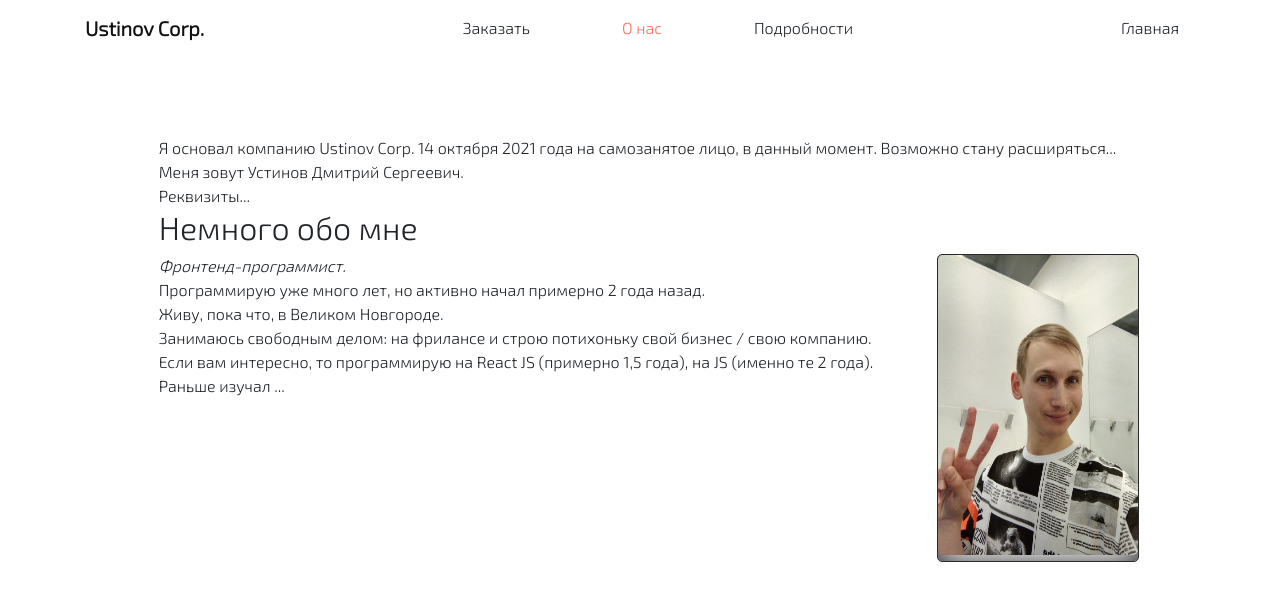
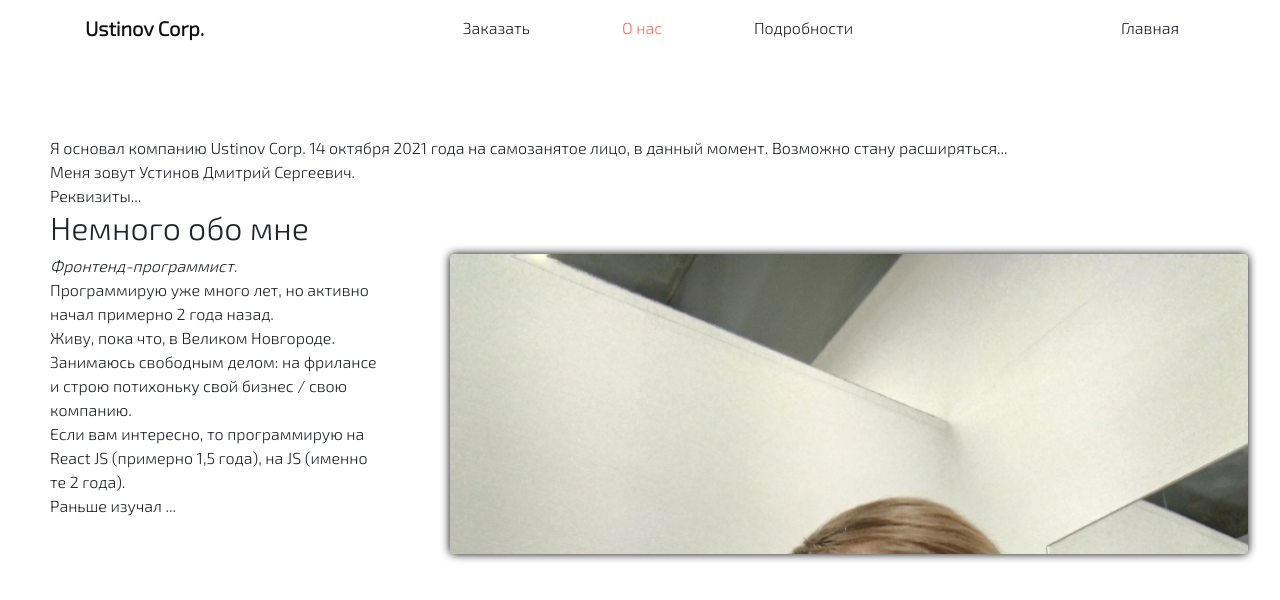
Before and after one commit to BossNumber1/allvis, a Next.js app in the folder app/: page /about in a window 1280 px wide. Shown: the top 600 px of the page. Built offline with nearby package versions, Linux system fonts and the light colour scheme.

Commit message:
Upgrade avatar

```diff
--- a/app/pages/about/index.js
+++ b/app/pages/about/index.js
@@ -40,7 +40,7 @@ export default function About() {
                         <div>Раньше изучал ...</div>
                     </div>
                     <div className={aboutStyles.ava}>
-                        <Image src={profile} width={200} height={300} />
+                        <Image src={profile} />
                     </div>
                 </div>
             </div>
--- a/app/styles/about.module.css
+++ b/app/styles/about.module.css
@@ -12,12 +12,13 @@
 }
 
 .ava img {
-    border-radius: 5px;
-    /* box-shadow: inset 0 0 30px rgb(255, 105, 105); */
+    height: 300px;
+    width: 200px;
 }
 
 .ava {
-    box-shadow: inset 0 0 30px rgb(43, 42, 42);
+    box-shadow: 0 0 10px black;
     border-radius: 5px;
-    border: 1px solid rgb(43, 42, 42);
+    height: 300px;
+    overflow: hidden;
 }
```
